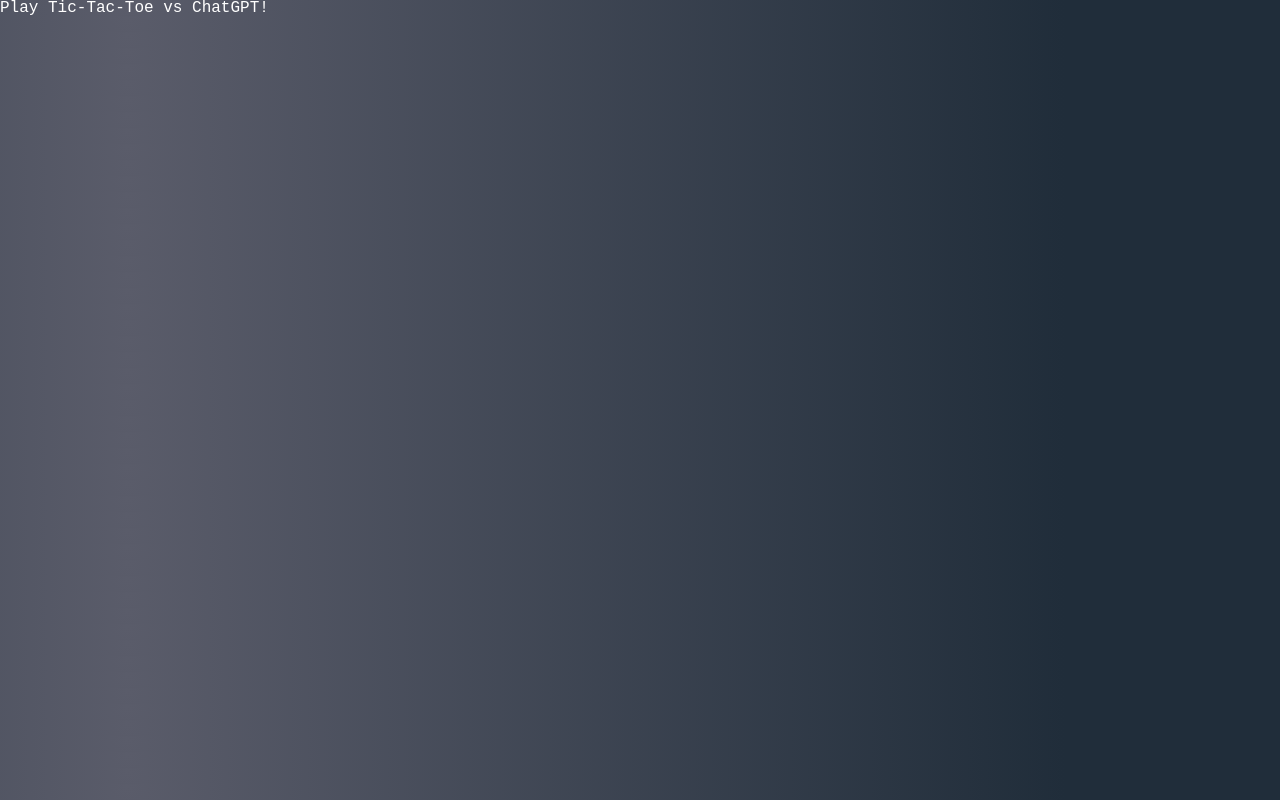
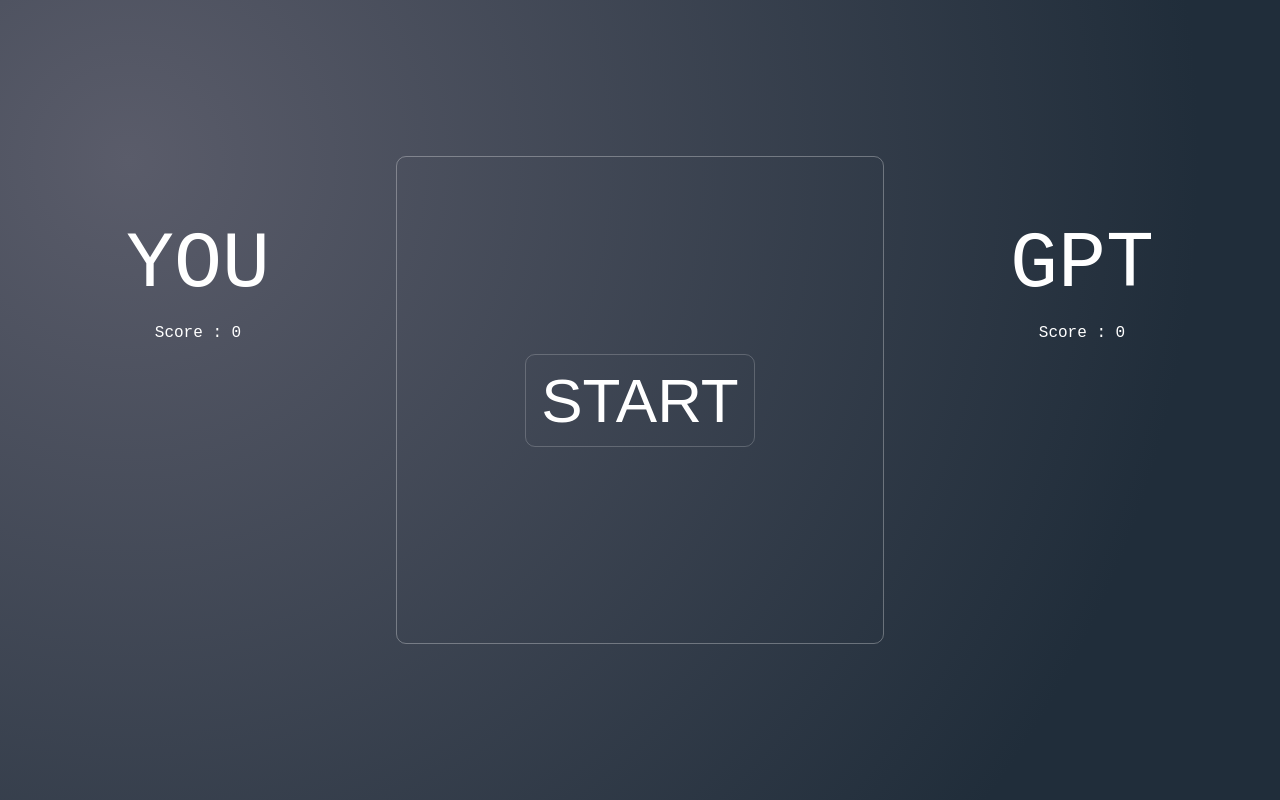
Before and after one commit to george572/tic-tac-toe-vs-chatGPT, a Vue app: page / in a window 1280 px wide. Built offline with nearby package versions, Linux system fonts and the light colour scheme.

Commit message:
implemented start screen, removed views from router

```diff
--- a/src/components/StartScreen.vue
+++ /dev/null
@@ -1,9 +0,0 @@
-<script lang="ts" setup>
-const emit = defineEmits(['start-game']);
-</script>
-
-<template>
-  <div class="start-screen-wrapper">
-    <h2>Play Tic-Tac-Toe vs ChatGPT!</h2>
-  </div>
-</template>
--- a/src/components/game-components/GameBoard.vue
+++ b/src/components/game-components/GameBoard.vue
@@ -12,6 +12,7 @@ const turn = ref<number | null >(null);
 const cellsGrid = reactive<Cell[]>(CellsGrid);
 const countDownText = ref<number | null | string>(null);
 const currentPlayer = ref<string | undefined>(undefined);
+const startGame = ref<boolean>(false);
 
 const checkWinCondition = (player: string | undefined, pickedCells: string[]) => {
   if (player) {
@@ -25,14 +26,15 @@ const checkWinCondition = (player: string | undefined, pickedCells: string[]) =>
   }
 };
 
-onMounted(() => {
+const handleStartBtnClick = () => {
+  startGame.value = true;
   determineWhoStarts();
-});
+};
 
 const determineWhoStarts = () => {
   const players = ['user', 'gpt'];
   let  startingPlayer = null;
-  let countDown = 1;
+  let countDown = 4;
 
   const intervalCountdown = setInterval(() => {
     countDown--;
@@ -75,6 +77,15 @@ const changeTurn = () => {
       <span>Score : {{ playerScore }}</span>
     </div>
     <div
+      v-if="!startGame"
+      class="start-game-div"
+    >
+      <button @click="handleStartBtnClick">
+        START
+      </button>
+    </div>
+    <div
+      v-else
       class="game-board-grid"
       :class="{'gpt-turn' : turn === 1, 'player-turn' : turn === 0}"
     >
@@ -164,5 +175,30 @@ const changeTurn = () => {
   text-align: center;
 }
 
+.start-game-div {
+  min-width:486px;
+  height:486px;
+  border: 1px solid rgba(255, 255, 255, 0.3);
+  display: flex;
+  align-items: center;
+  justify-content: center;
+  border-radius: 10px;
+  button {
+    font-size: 62px;
+    padding: 10px 15px;
+    background-color: transparent;
+    border: 1px solid rgba(255, 255, 255, 0.2);
+    outline: none;
+    color: white;
+    border-radius: 10px;
+    transition: all 200ms;
+    cursor: pointer;
+    &:hover {
+      background-color: white;
+      color: #293341;
+      transform: scale(1.06);
+    }
+  }
+}
 
 </style>
--- a/src/components/game-components/GameBoardCell.vue
+++ b/src/components/game-components/GameBoardCell.vue
@@ -1,5 +1,5 @@
 <script lang="ts" setup>
-import { ref, toRef } from 'vue';
+import { ref } from 'vue';
 import { useGameStateStore } from '@/stores/gameState';
 
 const store = useGameStateStore();
@@ -14,7 +14,7 @@ const props = defineProps({
 const emit = defineEmits(['cell-picked']);
 
 const pickCell = () => {
-  if (!props.occupied) {
+  if (!props.occupied && props.player !== "") {
     store.updateGameState(props.player, props.cellId);
     emitPickCellEvent();
   }
--- a/src/router/index.ts
+++ b/src/router/index.ts
@@ -5,11 +5,6 @@ const router = createRouter({
   routes: [
     {
       path: '/',
-      name: 'Base View',
-      component: () => import('../views/BaseView.vue')
-    },
-    {
-      path: '/play',
       name: 'Game View',
       component: () => import('../views/GameView.vue')
     }
--- a/src/views/BaseView.vue
+++ /dev/null
@@ -1,12 +0,0 @@
-<script setup lang="ts">
-import StartScreen from '@/components/StartScreen.vue';
-import { useRouter } from 'vue-router';
-
-const router = useRouter();
-</script>
-
-<template>
-  <StartScreen
-    @start-game="() => router.push({ path: 'play' })"
-  />
-</template>
```
